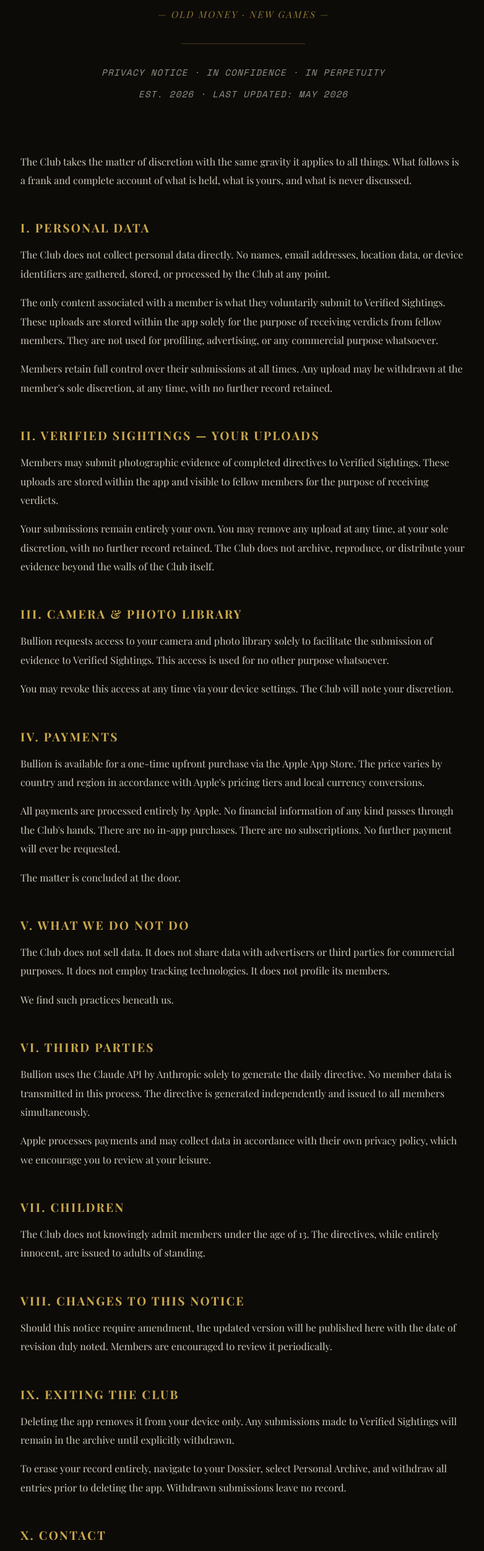
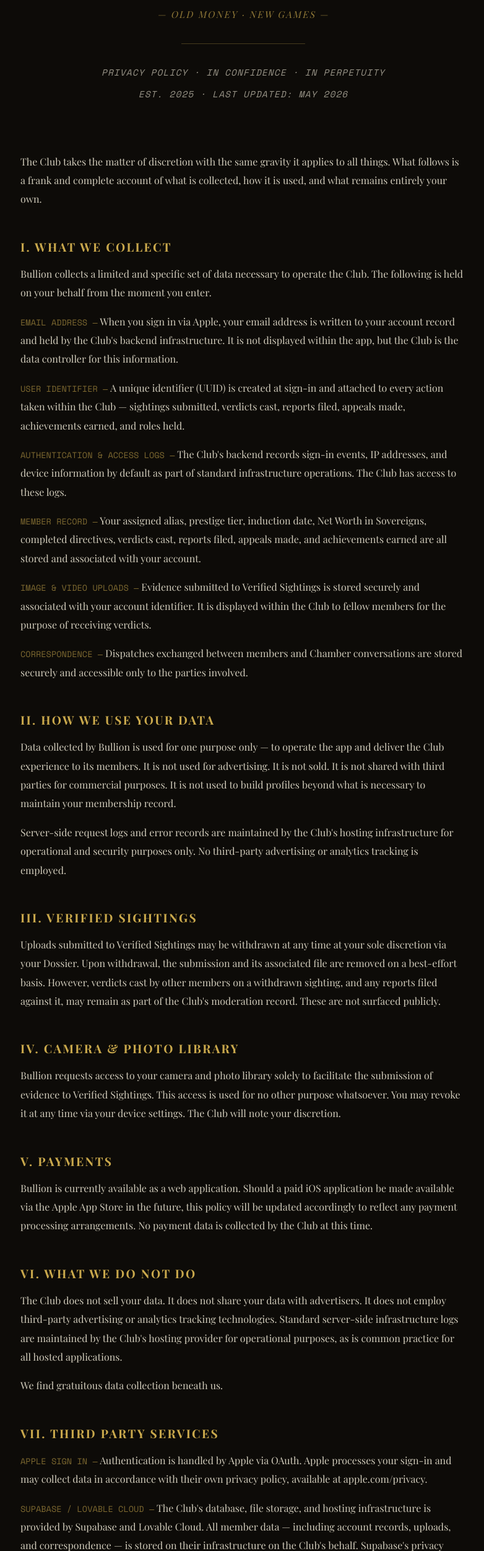
Before and after one commit to gnisapp/bullion-privacy, a plain HTML site: page index.html in a window 1280 px wide. Shown: the part 242-2744 px from the top of the page at 62% size, without its empty margins (247-1029 px from the left). Drawn offline with nearby package versions, Linux system fonts and the light colour scheme; a web font is replaced by a local one.

Commit message:
Update Privacy Notice to Privacy Policy and adjust content

```diff
--- a/index.html
+++ b/index.html
@@ -3,7 +3,7 @@
 <head>
   <meta charset="UTF-8" />
   <meta name="viewport" content="width=device-width, initial-scale=1.0"/>
-  <title>Bullion — Privacy Notice</title>
+  <title>Bullion — Privacy Policy</title>
   <link href="https://fonts.googleapis.com/css2?family=Playfair+Display:ital,wght@0,400;0,700;1,400&family=Space+Mono&display=swap" rel="stylesheet">
   <style>
     * { margin: 0; padding: 0; box-sizing: border-box; }
@@ -69,7 +69,7 @@
       color: #F2ECD9;
       opacity: 0.6;
       font-size: 0.9rem;
-      margin-bottom: 48px;
+      margin-bottom: 8px;
       font-family: 'Space Mono', monospace;
       letter-spacing: 0.08em;
     }
@@ -125,54 +125,70 @@
     <h1>Bullion</h1>
     <p class="tagline">— OLD MONEY · NEW GAMES —</p>
     <hr class="divider"/>
-<p class="subtitle" style="margin-bottom: 8px;">PRIVACY NOTICE · IN CONFIDENCE · IN PERPETUITY</p>
-    <p class="subtitle" style="margin-bottom: 80px;">EST. 2026 · LAST UPDATED: MAY 2026</p>
+    <p class="subtitle">PRIVACY POLICY · IN CONFIDENCE · IN PERPETUITY</p>
+    <p class="subtitle" style="margin-bottom: 80px;">EST. 2025 · LAST UPDATED: MAY 2026</p>
 
-    <p>The Club takes the matter of discretion with the same gravity it applies to all things. What follows is a frank and complete account of what is held, what is yours, and what is never discussed.</p>
+    <p>The Club takes the matter of discretion with the same gravity it applies to all things. What follows is a frank and complete account of what is collected, how it is used, and what remains entirely your own.</p>
 
-    <h2>I. Personal Data</h2>
-    <p>The Club does not collect personal data directly. No names, email addresses, location data, or device identifiers are gathered, stored, or processed by the Club at any point.</p>
-    <p>The only content associated with a member is what they voluntarily submit to Verified Sightings. These uploads are stored within the app solely for the purpose of receiving verdicts from fellow members. They are not used for profiling, advertising, or any commercial purpose whatsoever.</p>
-    <p>Members retain full control over their submissions at all times. Any upload may be withdrawn at the member's sole discretion, at any time, with no further record retained.</p>
+    <h2>I. What We Collect</h2>
+    <p>Bullion collects a limited and specific set of data necessary to operate the Club. The following is held on your behalf from the moment you enter.</p>
 
-    <h2>II. Verified Sightings — Your Uploads</h2>
-    <p>Members may submit photographic evidence of completed directives to Verified Sightings. These uploads are stored within the app and visible to fellow members for the purpose of receiving verdicts.</p>
-    <p>Your submissions remain entirely your own. You may remove any upload at any time, at your sole discretion, with no further record retained. The Club does not archive, reproduce, or distribute your evidence beyond the walls of the Club itself.</p>
+    <p><span class="mono">EMAIL ADDRESS —</span> When you sign in via Apple, your email address is written to your account record and held by the Club's backend infrastructure. It is not displayed within the app, but the Club is the data controller for this information.</p>
 
-    <h2>III. Camera & Photo Library</h2>
-    <p>Bullion requests access to your camera and photo library solely to facilitate the submission of evidence to Verified Sightings. This access is used for no other purpose whatsoever.</p>
-    <p>You may revoke this access at any time via your device settings. The Club will note your discretion.</p>
+    <p><span class="mono">USER IDENTIFIER —</span> A unique identifier (UUID) is created at sign-in and attached to every action taken within the Club — sightings submitted, verdicts cast, reports filed, appeals made, achievements earned, and roles held.</p>
 
-    <h2>IV. Payments</h2>
-    <p>Bullion is available for a one-time upfront purchase via the Apple App Store. The price varies by country and region in accordance with Apple's pricing tiers and local currency conversions.</p>
-    <p>All payments are processed entirely by Apple. No financial information of any kind passes through the Club's hands. There are no in-app purchases. There are no subscriptions. No further payment will ever be requested.</p>
-    <p>The matter is concluded at the door.</p>
+    <p><span class="mono">AUTHENTICATION & ACCESS LOGS —</span> The Club's backend records sign-in events, IP addresses, and device information by default as part of standard infrastructure operations. The Club has access to these logs.</p>
 
-    <h2>V. What We Do Not Do</h2>
-    <p>The Club does not sell data. It does not share data with advertisers or third parties for commercial purposes. It does not employ tracking technologies. It does not profile its members.</p>
-    <p>We find such practices beneath us.</p>
+    <p><span class="mono">MEMBER RECORD —</span> Your assigned alias, prestige tier, induction date, Net Worth in Sovereigns, completed directives, verdicts cast, reports filed, appeals made, and achievements earned are all stored and associated with your account.</p>
 
-    <h2>VI. Third Parties</h2>
-    <p>Bullion uses the Claude API by Anthropic solely to generate the daily directive. No member data is transmitted in this process. The directive is generated independently and issued to all members simultaneously.</p>
-    <p>Apple processes payments and may collect data in accordance with their own privacy policy, which we encourage you to review at your leisure.</p>
+    <p><span class="mono">IMAGE & VIDEO UPLOADS —</span> Evidence submitted to Verified Sightings is stored securely and associated with your account identifier. It is displayed within the Club to fellow members for the purpose of receiving verdicts.</p>
 
-    <h2>VII. Children</h2>
-    <p>The Club does not knowingly admit members under the age of 13. The directives, while entirely innocent, are issued to adults of standing.</p>
+    <p><span class="mono">CORRESPONDENCE —</span> Dispatches exchanged between members and Chamber conversations are stored securely and accessible only to the parties involved.</p>
 
-    <h2>VIII. Changes to This Notice</h2>
-    <p>Should this notice require amendment, the updated version will be published here with the date of revision duly noted. Members are encouraged to review it periodically.</p>
+    <h2>II. How We Use Your Data</h2>
+    <p>Data collected by Bullion is used for one purpose only — to operate the app and deliver the Club experience to its members. It is not used for advertising. It is not sold. It is not shared with third parties for commercial purposes. It is not used to build profiles beyond what is necessary to maintain your membership record.</p>
+    <p>Server-side request logs and error records are maintained by the Club's hosting infrastructure for operational and security purposes only. No third-party advertising or analytics tracking is employed.</p>
 
-    <h2>IX. Exiting the Club</h2>
-    <p>Deleting the app removes it from your device only. Any submissions made to Verified Sightings will remain in the archive until explicitly withdrawn.</p>
-    <p>To erase your record entirely, navigate to your Dossier, select Personal Archive, and withdraw all entries prior to deleting the app. Withdrawn submissions leave no record.</p>
+    <h2>III. Verified Sightings</h2>
+    <p>Uploads submitted to Verified Sightings may be withdrawn at any time at your sole discretion via your Dossier. Upon withdrawal, the submission and its associated file are removed on a best-effort basis. However, verdicts cast by other members on a withdrawn sighting, and any reports filed against it, may remain as part of the Club's moderation record. These are not surfaced publicly.</p>
 
-    <h2>X. Contact</h2>
+    <h2>IV. Camera & Photo Library</h2>
+    <p>Bullion requests access to your camera and photo library solely to facilitate the submission of evidence to Verified Sightings. This access is used for no other purpose whatsoever. You may revoke it at any time via your device settings. The Club will note your discretion.</p>
+
+    <h2>V. Payments</h2>
+    <p>Bullion is currently available as a web application. Should a paid iOS application be made available via the Apple App Store in the future, this policy will be updated accordingly to reflect any payment processing arrangements. No payment data is collected by the Club at this time.</p>
+
+    <h2>VI. What We Do Not Do</h2>
+    <p>The Club does not sell your data. It does not share your data with advertisers. It does not employ third-party advertising or analytics tracking technologies. Standard server-side infrastructure logs are maintained by the Club's hosting provider for operational purposes, as is common practice for all hosted applications.</p>
+    <p>We find gratuitous data collection beneath us.</p>
+
+    <h2>VII. Third Party Services</h2>
+    <p><span class="mono">APPLE SIGN IN —</span> Authentication is handled by Apple via OAuth. Apple processes your sign-in and may collect data in accordance with their own privacy policy, available at apple.com/privacy.</p>
+
+    <p><span class="mono">SUPABASE / LOVABLE CLOUD —</span> The Club's database, file storage, and hosting infrastructure is provided by Supabase and Lovable Cloud. All member data — including account records, uploads, and correspondence — is stored on their infrastructure on the Club's behalf. Supabase's privacy policy is available at supabase.com/privacy.</p>
+
+    <h2>VIII. Your Rights</h2>
+    <p>Depending on your country of residence, you may have the right to request access to, correction of, or deletion of personal data held about you. To exercise any such right, contact the Club secretary at the address below. We will respond with the promptness the matter deserves.</p>
+
+    <h2>IX. Data Retention</h2>
+    <p>Your account record — including your email address, user identifier, alias, prestige standing, verdicts, reports, appeals, and achievements — is retained for as long as your account exists within the Club's infrastructure.</p>
+    <p>Withdrawing your uploaded sightings via your Dossier removes those files on a best-effort basis. However, your core account record, authentication data, and access logs are not removed by this action alone. Signing in again with the same Apple credentials will restore full access to your existing account.</p>
+    <p>To request full deletion of your account and associated personal data, contact the Club secretary directly. We will action your request with appropriate gravity.</p>
+
+    <h2>X. Children</h2>
+    <p>Bullion is not intended for use by anyone under the age of 17. The Club does not knowingly collect data from minors. If you believe a minor has accessed the Club, please contact the secretary below.</p>
+
+    <h2>XI. Changes to This Policy</h2>
+    <p>Should this policy require amendment, the updated version will be published here with the date of revision noted. Continued use of the app following any update constitutes acceptance of the revised policy.</p>
+
+    <h2>XII. Contact</h2>
     <p>Matters of a private nature may be directed to the Club secretary at:</p>
-    <p class="mono">gnis.support@gmail.com</p>
+    <p class="mono">privacy@bullionapp.com</p>
     <p>We respond to all legitimate enquiries with the promptness the matter deserves.</p>
 
     <hr class="footer-divider"/>
-    <p class="footer">In Confidence · In Perpetuity · Est. 2026</p>
+    <p class="footer">In Confidence · In Perpetuity · Est. 2025</p>
+    <p class="footer" style="margin-top: 12px; opacity: 0.2;">Last Updated: May 2026</p>
 
   </div>
 </body>
```
